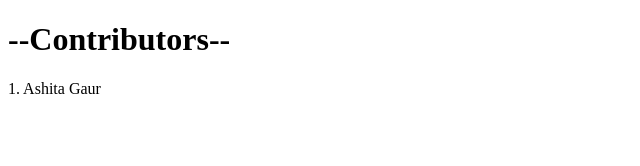
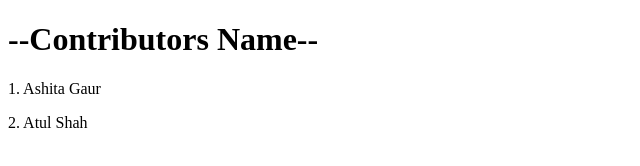
Before and after one commit to ashitagaur00/Hacktoberfest, a plain HTML site: page Index.html in a window 1280 px wide. Shown: the whole page, without its empty margins (0-640 px from the left). Drawn offline with Linux system fonts and the light colour scheme.

Commit message:
Update Index.html

```diff
--- a/Index.html
+++ b/Index.html
@@ -1,9 +1,13 @@
 <!DOCTYPE html>
 <html>
+  <head>
+    <title> Hactober Fest</title>
+  </head>
 <body>
 
-<h1>--Contributors--</h1>
-<p>1. Ashita Gaur </p>
+<h1>--Contributors Name--</h1>
+  <p>1. Ashita Gaur </p>
+  <p>2. Atul Shah </p>
 
 </body>
 </html>
```
